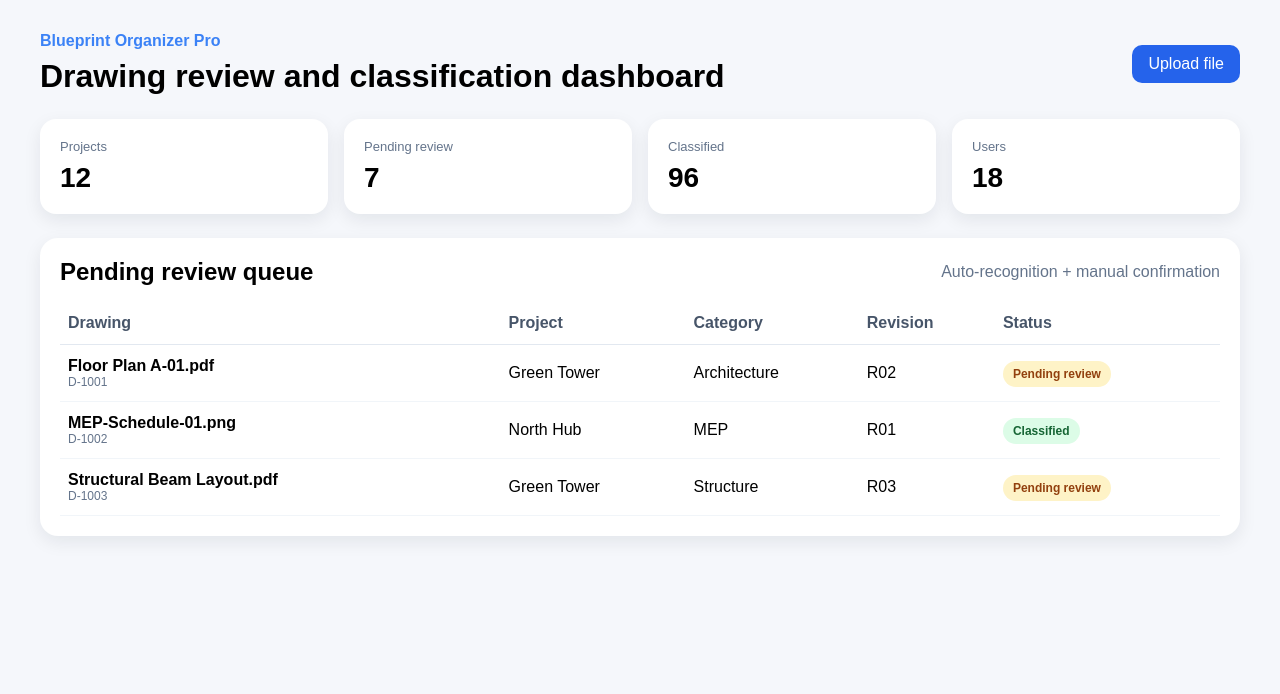
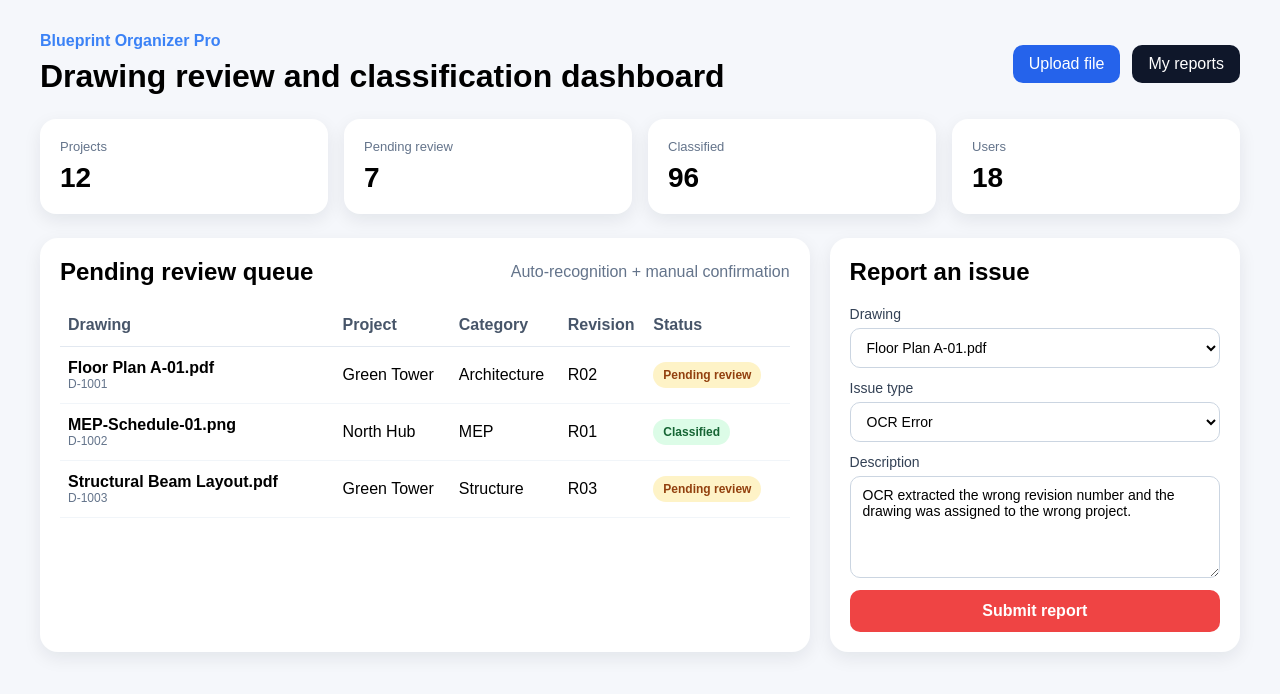
Before and after one commit to KK-856/blueprint-organizer-pro, a Next.js app in the folder frontend/: page / in a window 1280 px wide. Shown: the top 694 px of the page. Built offline with nearby package versions, Linux system fonts and the light colour scheme.

Commit message:
Enhance dashboard UI with report form and issue tracking flow for users and admins

```diff
--- a/frontend/app/page.tsx
+++ b/frontend/app/page.tsx
@@ -1,42 +1,28 @@
 const drawings = [
-  {
-    id: 'D-1001',
-    name: 'Floor Plan A-01.pdf',
-    project: 'Green Tower',
-    category: 'Architecture',
-    status: 'pending_review',
-    revision: 'R02',
-  },
-  {
-    id: 'D-1002',
-    name: 'MEP-Schedule-01.png',
-    project: 'North Hub',
-    category: 'MEP',
-    status: 'classified',
-    revision: 'R01',
-  },
-  {
-    id: 'D-1003',
-    name: 'Structural Beam Layout.pdf',
-    project: 'Green Tower',
-    category: 'Structure',
-    status: 'pending_review',
-    revision: 'R03',
-  },
+  { id: 'D-1001', name: 'Floor Plan A-01.pdf', project: 'Green Tower', category: 'Architecture', status: 'pending_review', revision: 'R02' },
+  { id: 'D-1002', name: 'MEP-Schedule-01.png', project: 'North Hub', category: 'MEP', status: 'classified', revision: 'R01' },
+  { id: 'D-1003', name: 'Structural Beam Layout.pdf', project: 'Green Tower', category: 'Structure', status: 'pending_review', revision: 'R03' },
 ];
+
+const reportReasons = ['OCR Error', 'Classification Error', 'Missing Data', 'File Issue', 'Other'];
 
 export default function HomePage() {
   return (
     <main style={{ padding: 32, fontFamily: 'sans-serif', background: '#f5f7fb', minHeight: '100vh' }}>
       <div style={{ maxWidth: 1200, margin: '0 auto' }}>
-        <header style={{ display: 'flex', justifyContent: 'space-between', alignItems: 'center', marginBottom: 24 }}>
+        <header style={{ display: 'flex', justifyContent: 'space-between', alignItems: 'center', marginBottom: 24, gap: 16, flexWrap: 'wrap' }}>
           <div>
             <p style={{ margin: 0, color: '#3b82f6', fontWeight: 700 }}>Blueprint Organizer Pro</p>
             <h1 style={{ margin: '8px 0 0', fontSize: 32 }}>Drawing review and classification dashboard</h1>
           </div>
+          <div style={{ display: 'flex', gap: 12, flexWrap: 'wrap' }}>
             <button style={{ background: '#2563eb', color: 'white', border: 'none', padding: '10px 16px', borderRadius: 10, cursor: 'pointer' }}>
               Upload file
             </button>
+            <button style={{ background: '#0f172a', color: 'white', border: 'none', padding: '10px 16px', borderRadius: 10, cursor: 'pointer' }}>
+              My reports
+            </button>
+          </div>
         </header>
 
         <section style={{ display: 'grid', gridTemplateColumns: 'repeat(auto-fit, minmax(180px, 1fr))', gap: 16, marginBottom: 24 }}>
@@ -53,8 +39,9 @@ export default function HomePage() {
           ))}
         </section>
 
-        <section style={{ background: 'white', borderRadius: 18, padding: 20, boxShadow: '0 6px 18px rgba(15, 23, 42, 0.08)' }}>
-          <div style={{ display: 'flex', justifyContent: 'space-between', alignItems: 'center', marginBottom: 16 }}>
+        <section style={{ display: 'grid', gridTemplateColumns: '1.5fr 0.8fr', gap: 20, marginBottom: 30 }}>
+          <div style={{ background: 'white', borderRadius: 18, padding: 20, boxShadow: '0 6px 18px rgba(15, 23, 42, 0.08)' }}>
+            <div style={{ display: 'flex', justifyContent: 'space-between', alignItems: 'center', marginBottom: 18 }}>
               <h2 style={{ margin: 0 }}>Pending review queue</h2>
               <span style={{ color: '#64748b' }}>Auto-recognition + manual confirmation</span>
             </div>
@@ -88,6 +75,7 @@ export default function HomePage() {
                           color: drawing.status === 'classified' ? '#166534' : '#92400e',
                           fontSize: 12,
                           fontWeight: 700,
+                          display: 'inline-block',
                         }}
                       >
                         {drawing.status === 'classified' ? 'Classified' : 'Pending review'}
@@ -97,6 +85,43 @@ export default function HomePage() {
                 ))}
               </tbody>
             </table>
+          </div>
+
+          <aside style={{ background: 'white', borderRadius: 18, padding: 20, boxShadow: '0 6px 18px rgba(15, 23, 42, 0.08)' }}>
+            <h2 style={{ marginTop: 0 }}>Report an issue</h2>
+            <div style={{ display: 'flex', flexDirection: 'column', gap: 12 }}>
+              <label style={{ display: 'flex', flexDirection: 'column', gap: 6, fontSize: 14, color: '#334155' }}>
+                Drawing
+                <select style={{ padding: '10px 12px', borderRadius: 10, border: '1px solid #cbd5e1', background: '#fff' }} defaultValue={drawings[0].id}>
+                  {drawings.map((drawing) => (
+                    <option key={drawing.id} value={drawing.id}>{drawing.name}</option>
+                  ))}
+                </select>
+              </label>
+
+              <label style={{ display: 'flex', flexDirection: 'column', gap: 6, fontSize: 14, color: '#334155' }}>
+                Issue type
+                <select style={{ padding: '10px 12px', borderRadius: 10, border: '1px solid #cbd5e1', background: '#fff' }} defaultValue={reportReasons[0]}>
+                  {reportReasons.map((item) => (
+                    <option key={item} value={item}>{item}</option>
+                  ))}
+                </select>
+              </label>
+
+              <label style={{ display: 'flex', flexDirection: 'column', gap: 6, fontSize: 14, color: '#334155' }}>
+                Description
+                <textarea
+                  rows={5}
+                  defaultValue="OCR extracted the wrong revision number and the drawing was assigned to the wrong project."
+                  style={{ padding: '10px 12px', borderRadius: 10, border: '1px solid #cbd5e1', resize: 'vertical' }}
+                />
+              </label>
+
+              <button style={{ background: '#ef4444', color: 'white', border: 'none', borderRadius: 10, padding: '12px 16px', cursor: 'pointer', fontWeight: 700 }}>
+                Submit report
+              </button>
+            </div>
+          </aside>
         </section>
       </div>
     </main>
```
Lines whose indentation alone changed are shown as unchanged.
